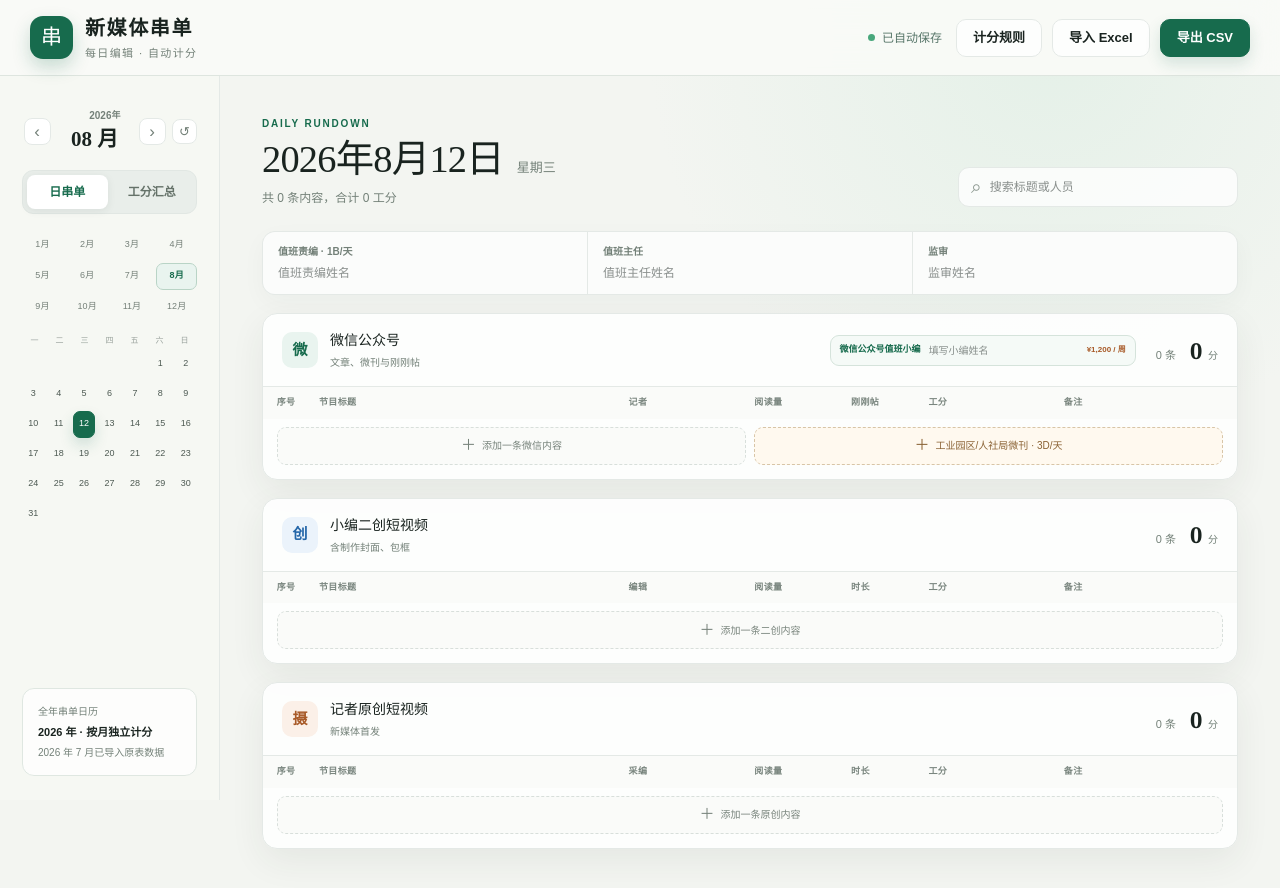
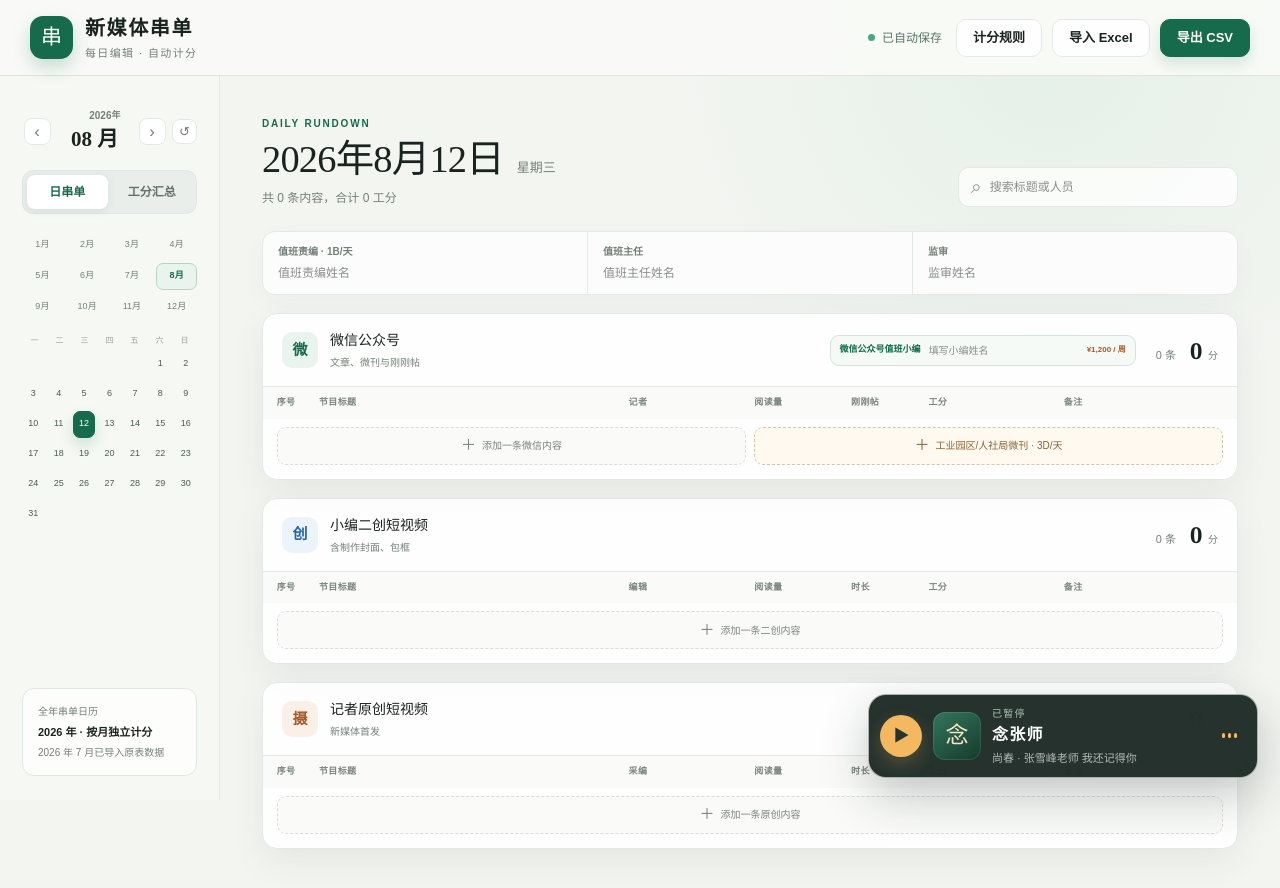
Before and after one commit to zxc2279002588/ZxcZxc, a React (Vite) app: page / in a window 1280 px wide. Shown: the top 888 px of the page. Built offline with nearby package versions, Linux system fonts and the light colour scheme.

Commit message:
Add background music player

```diff
--- a/app/globals.css
+++ b/app/globals.css
@@ -46,6 +46,126 @@ button {
   min-height: 100vh;
 }
 
+.music-player {
+  position: fixed;
+  right: 22px;
+  bottom: 22px;
+  z-index: 45;
+  display: grid;
+  width: min(390px, calc(100vw - 28px));
+  grid-template-columns: 42px 48px minmax(0, 1fr) 28px;
+  align-items: center;
+  gap: 11px;
+  padding: 11px 14px 11px 11px;
+  border: 1px solid rgba(255, 255, 255, 0.62);
+  border-radius: 18px;
+  background: rgba(24, 38, 32, 0.94);
+  box-shadow: 0 18px 48px rgba(20, 35, 29, 0.24);
+  color: #fff;
+  backdrop-filter: blur(18px);
+}
+
+.music-toggle {
+  display: grid;
+  width: 42px;
+  height: 42px;
+  place-items: center;
+  border: 0;
+  border-radius: 50%;
+  background: #f4b860;
+  color: #26342e;
+  cursor: pointer;
+  font-size: 15px;
+  font-weight: 800;
+  box-shadow: 0 7px 18px rgba(244, 184, 96, 0.22);
+}
+
+.music-toggle:hover {
+  transform: translateY(-1px);
+  background: #ffc873;
+}
+
+.music-toggle.is-playing {
+  letter-spacing: -2px;
+}
+
+.music-cover {
+  display: grid;
+  width: 48px;
+  height: 48px;
+  place-items: center;
+  border-radius: 12px;
+  background: linear-gradient(145deg, #34765d, #163b2d);
+  color: #f8e7c8;
+  font-family: "STSong", "Songti SC", serif;
+  font-size: 23px;
+  box-shadow: inset 0 0 0 1px rgba(255, 255, 255, 0.1);
+}
+
+.music-info {
+  min-width: 0;
+}
+
+.music-info span,
+.music-info strong,
+.music-info small {
+  display: block;
+}
+
+.music-info span {
+  margin-bottom: 2px;
+  color: #a9c4b7;
+  font-size: 10px;
+  letter-spacing: 0.12em;
+}
+
+.music-info strong {
+  font-family: "STSong", "Songti SC", serif;
+  font-size: 16px;
+  letter-spacing: 0.08em;
+}
+
+.music-info small {
+  overflow: hidden;
+  margin-top: 3px;
+  color: rgba(255, 255, 255, 0.66);
+  font-size: 11px;
+  text-overflow: ellipsis;
+  white-space: nowrap;
+}
+
+.music-bars {
+  display: flex;
+  height: 24px;
+  align-items: center;
+  justify-content: center;
+  gap: 3px;
+}
+
+.music-bars i {
+  width: 3px;
+  height: 5px;
+  border-radius: 2px;
+  background: #f4b860;
+}
+
+.music-bars.is-playing i {
+  animation: music-pulse 0.8s ease-in-out infinite alternate;
+}
+
+.music-bars.is-playing i:nth-child(2) {
+  animation-delay: -0.35s;
+}
+
+.music-bars.is-playing i:nth-child(3) {
+  animation-delay: -0.6s;
+}
+
+@keyframes music-pulse {
+  from { height: 5px; }
+  to { height: 22px; }
+}
+
 .topbar {
   position: sticky;
   top: 0;
@@ -1775,6 +1895,10 @@ td textarea:focus {
     display: none !important;
   }
 
+  .music-player {
+    display: none !important;
+  }
+
   .workspace {
     display: block;
   }
--- a/app/page.tsx
+++ b/app/page.tsx
@@ -345,8 +345,10 @@ export default function Home() {
   const [showRules, setShowRules] = useState(false);
   const [toast, setToast] = useState("");
   const [isImporting, setIsImporting] = useState(false);
+  const [isMusicPlaying, setIsMusicPlaying] = useState(false);
   const hydrated = useRef(false);
   const fileInputRef = useRef<HTMLInputElement>(null);
+  const audioRef = useRef<HTMLAudioElement>(null);
 
   useEffect(() => {
     fetch(`${import.meta.env.BASE_URL}seed.json`)
@@ -398,6 +400,26 @@ export default function Home() {
     const timer = window.setTimeout(() => setToast(""), 2400);
     return () => window.clearTimeout(timer);
   }, [toast]);
+
+  useEffect(() => {
+    const audio = audioRef.current;
+    if (!audio) return;
+    audio.volume = 0.7;
+    void audio.play().catch(() => {
+      // Browsers may block audible autoplay until the visitor interacts with the page.
+      setIsMusicPlaying(false);
+    });
+  }, []);
+
+  function toggleMusic() {
+    const audio = audioRef.current;
+    if (!audio) return;
+    if (audio.paused) {
+      void audio.play().catch(() => setIsMusicPlaying(false));
+    } else {
+      audio.pause();
+    }
+  }
 
   const selectedDay = useMemo(
     () => data?.days.find((day) => day.date === selectedDate),
@@ -1443,6 +1465,36 @@ export default function Home() {
         </div>
       )}
 
+      <aside className="music-player" aria-label="背景音乐播放器">
+        <audio
+          ref={audioRef}
+          src={`${import.meta.env.BASE_URL}music.mp3`}
+          autoPlay
+          loop
+          preload="auto"
+          onPlay={() => setIsMusicPlaying(true)}
+          onPause={() => setIsMusicPlaying(false)}
+        />
+        <button
+          className={`music-toggle ${isMusicPlaying ? "is-playing" : ""}`}
+          type="button"
+          onClick={toggleMusic}
+          aria-label={isMusicPlaying ? "暂停音乐" : "播放音乐"}
+          title={isMusicPlaying ? "暂停" : "播放"}
+        >
+          {isMusicPlaying ? "Ⅱ" : "▶"}
+        </button>
+        <div className="music-cover" aria-hidden="true">念</div>
+        <div className="music-info">
+          <span>{isMusicPlaying ? "正在播放" : "已暂停"}</span>
+          <strong>念张师</strong>
+          <small>尚春 · 张雪峰老师 我还记得你</small>
+        </div>
+        <div className={`music-bars ${isMusicPlaying ? "is-playing" : ""}`} aria-hidden="true">
+          <i /><i /><i />
+        </div>
+      </aside>
+
       {toast && <div className="toast">{toast}</div>}
     </main>
   );
```
